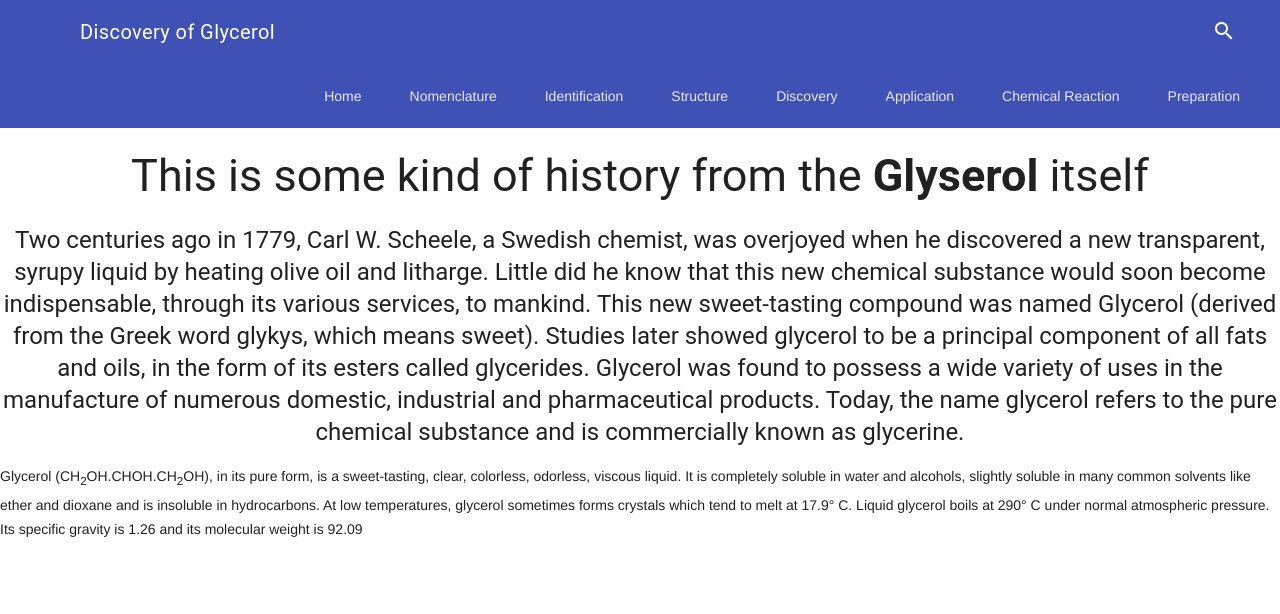
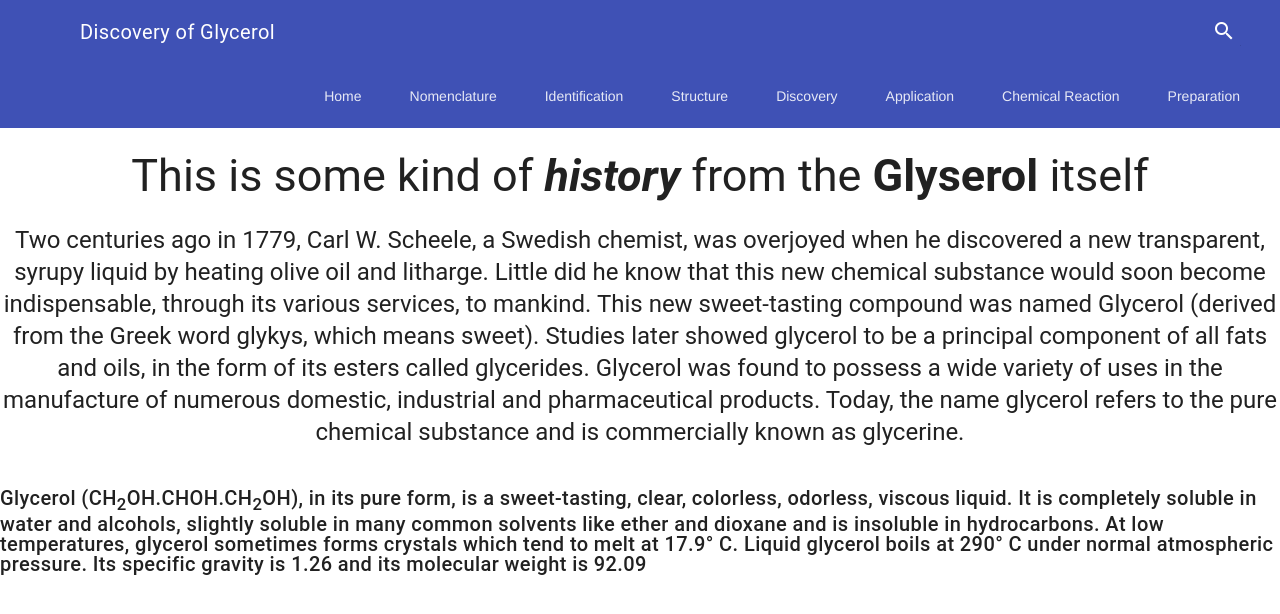
Before and after one commit to SMAKBO/tugas-labkom-2018-SatrioIsma, a plain HTML site: page Discovery Page.html in a window 1280 px wide. Drawn offline with nearby package versions, Linux system fonts and the light colour scheme.

Commit message:
Update Discovery Page.html

```diff
--- a/Discovery Page.html
+++ b/Discovery Page.html
@@ -61,9 +61,9 @@
       <a class="mdl-navigation__link" href="Preparation of glycerol.html">Preparation</a>
     </nav>
   </div>
-	<center><h2> This is some kind of history from the <strong>Glyserol</strong> itself</h2>
+	<center><h2> This is some kind of <strong><em>history</em></strong> from the <strong>Glyserol</strong> itself</h2>
   <h4>  Two centuries ago in 1779, Carl W. Scheele, a Swedish chemist, was overjoyed when he discovered a new transparent, syrupy liquid by heating olive oil and litharge. Little did he know that this new chemical substance would soon become indispensable, through its various services, to mankind. This new sweet-tasting compound was named Glycerol (derived from the Greek word glykys, which means sweet). Studies later showed glycerol to be a principal component of all fats and oils, in the form of its esters called glycerides. Glycerol was found to possess a wide variety of uses in the manufacture of numerous domestic, industrial and pharmaceutical products. Today, the name glycerol refers to the pure chemical substance and is commercially known as glycerine.</h4></center>
-	<p>Glycerol (CH<sub>2</sub>OH.CHOH.CH<sub>2</sub>OH), in its pure form, is a sweet-tasting, clear, colorless, odorless, viscous liquid. It is completely soluble in water and alcohols, slightly soluble in many common solvents like ether and dioxane and is insoluble in hydrocarbons. At low temperatures, glycerol sometimes forms crystals which tend to melt at 17.9° C. Liquid glycerol boils at 290° C under normal atmospheric pressure. Its specific gravity is 1.26 and its molecular weight is 92.09</p>
+	<h5>Glycerol (CH<sub>2</sub>OH.CHOH.CH<sub>2</sub>OH), in its pure form, is a sweet-tasting, clear, colorless, odorless, viscous liquid. It is completely soluble in water and alcohols, slightly soluble in many common solvents like ether and dioxane and is insoluble in hydrocarbons. At low temperatures, glycerol sometimes forms crystals which tend to melt at 17.9° C. Liquid glycerol boils at 290° C under normal atmospheric pressure. Its specific gravity is 1.26 and its molecular weight is 92.09</h5>
 
 </body>
 </html>
```
